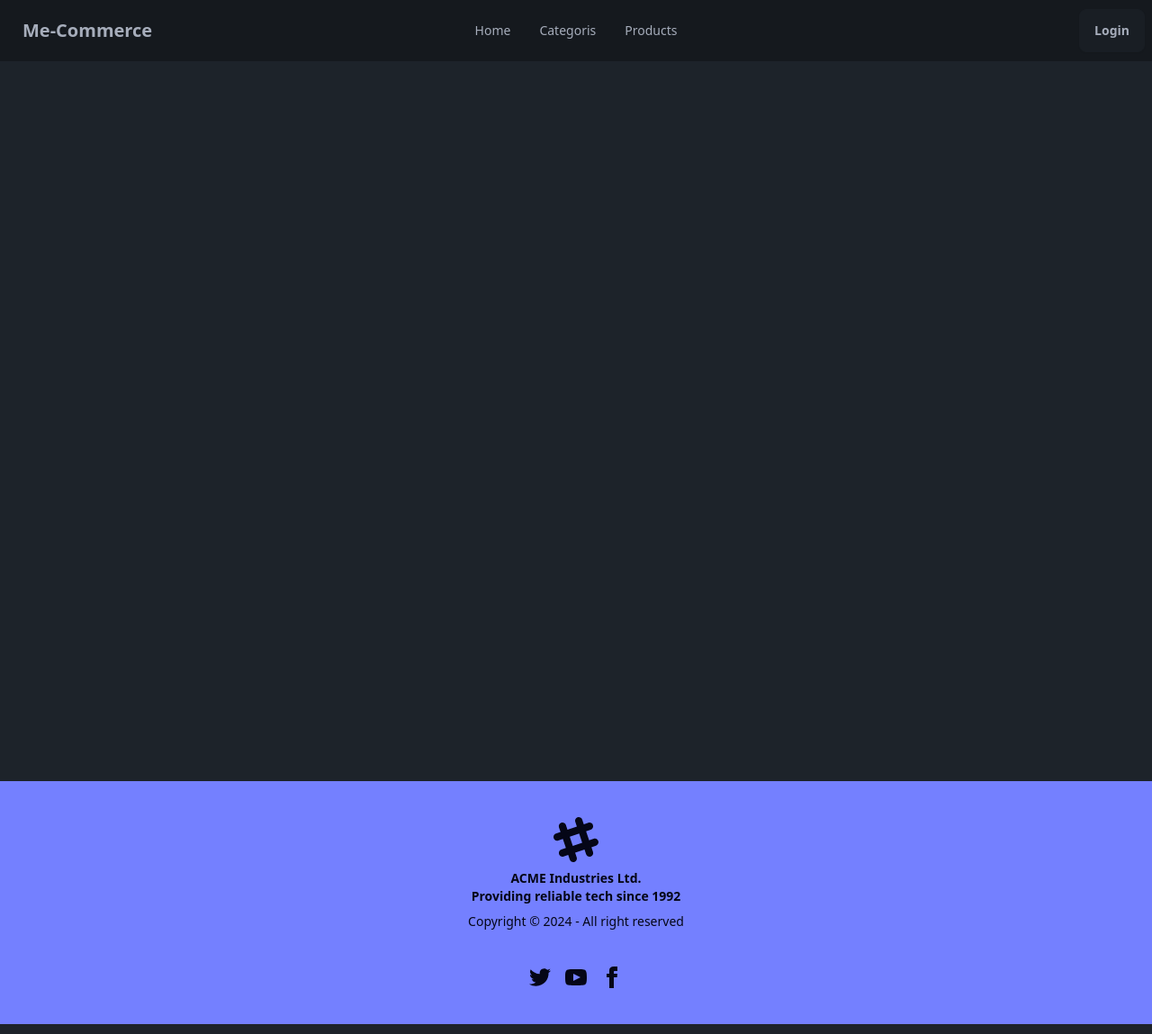
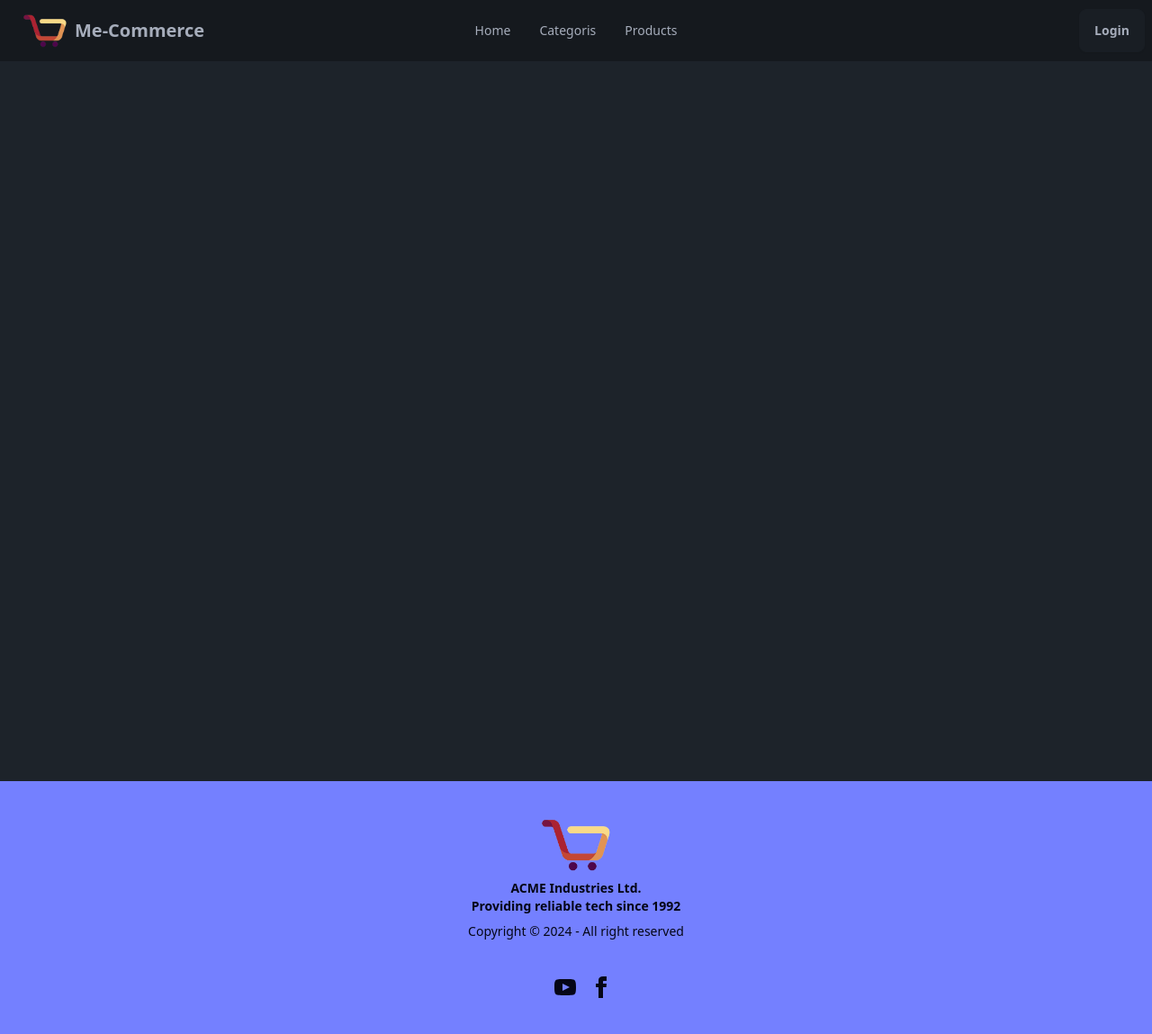
Before and after one commit to NFRIDOY/MeCommerce, a Next.js app: page / in a window 1280 px wide. Shown: the whole page at 90% size. Built offline with nearby package versions, Linux system fonts and the light colour scheme.

Commit message:
✅[Update] logo

```diff
--- a/src/components/shared/Footer.tsx
+++ b/src/components/shared/Footer.tsx
@@ -1,20 +1,21 @@
 import React from "react";
+import { logo } from "@/utils/exports/logos";
+import Link from "next/link";
+import Image from "next/image";
 
 const Footer = () => {
     return (
         <div className="bg-base-300">
             <footer className="footer footer-center bg-primary text-primary-content p-10">
                 <aside>
-                    <svg
-                        width="50"
-                        height="50"
-                        viewBox="0 0 24 24"
-                        xmlns="http://www.w3.org/2000/svg"
-                        fillRule="evenodd"
-                        clipRule="evenodd"
-                        className="inline-block fill-current">
-                        <path d="M22.672 15.226l-2.432.811.841 2.515c.33 1.019-.209 2.127-1.23 2.456-1.15.325-2.148-.321-2.463-1.226l-.84-2.518-5.013 1.677.84 2.517c.391 1.203-.434 2.542-1.831 2.542-.88 0-1.601-.564-1.86-1.314l-.842-2.516-2.431.809c-1.135.328-2.145-.317-2.463-1.229-.329-1.018.211-2.127 1.231-2.456l2.432-.809-1.621-4.823-2.432.808c-1.355.384-2.558-.59-2.558-1.839 0-.817.509-1.582 1.327-1.846l2.433-.809-.842-2.515c-.33-1.02.211-2.129 1.232-2.458 1.02-.329 2.13.209 2.461 1.229l.842 2.515 5.011-1.677-.839-2.517c-.403-1.238.484-2.553 1.843-2.553.819 0 1.585.509 1.85 1.326l.841 2.517 2.431-.81c1.02-.33 2.131.211 2.461 1.229.332 1.018-.21 2.126-1.23 2.456l-2.433.809 1.622 4.823 2.433-.809c1.242-.401 2.557.484 2.557 1.838 0 .819-.51 1.583-1.328 1.847m-8.992-6.428l-5.01 1.675 1.619 4.828 5.011-1.674-1.62-4.829z"></path>
-                    </svg>
+                    <Link href={"/"}>
+                        <Image
+                            src={logo}
+                            width={80}
+                            height={80}
+                            alt="Picture of the author"
+                        />
+                    </Link>
                     <p className="font-bold">
                         ACME Industries Ltd.
                         <br />
@@ -27,16 +28,7 @@ const Footer = () => {
                 </aside>
                 <nav>
                     <div className="grid grid-flow-col gap-4">
-                        <a>
-                            <svg
-                                xmlns="http://www.w3.org/2000/svg"
-                                width="24"
-                                height="24"
-                                viewBox="0 0 24 24"
-                                className="fill-current">
-                                <path d="M24 4.557c-.883.392-1.832.656-2.828.775 1.017-.609 1.798-1.574 2.165-2.724-.951.564-2.005.974-3.127 1.195-.897-.957-2.178-1.555-3.594-1.555-3.179 0-5.515 2.966-4.797 6.045-4.091-.205-7.719-2.165-10.148-5.144-1.29 2.213-.669 5.108 1.523 6.574-.806-.026-1.566-.247-2.229-.616-.054 2.281 1.581 4.415 3.949 4.89-.693.188-1.452.232-2.224.084.626 1.956 2.444 3.379 4.6 3.419-2.07 1.623-4.678 2.348-7.29 2.04 2.179 1.397 4.768 2.212 7.548 2.212 9.142 0 14.307-7.721 13.995-14.646.962-.695 1.797-1.562 2.457-2.549z"></path>
-                            </svg>
-                        </a>
+                        <a></a>
                         <a>
                             <svg
                                 xmlns="http://www.w3.org/2000/svg"
--- a/src/components/shared/Navbar.tsx
+++ b/src/components/shared/Navbar.tsx
@@ -1,3 +1,5 @@
+import { logo } from "@/utils/exports/logos";
+import Image from "next/image";
 import Link from "next/link";
 import React from "react";
 
@@ -44,7 +46,18 @@ const Navbar = () => {
                             {menu}
                         </ul>
                     </div>
-                    <a className="btn btn-ghost text-xl">Me-Commerce</a>
+                    <a className="btn btn-ghost text-xl">
+                        <Image
+                            src={logo}
+                            width={50}
+                            height={50}
+                            alt="Picture of the author"
+                        />
+                        <span>
+
+                        Me-Commerce
+                        </span>
+                    </a>
                 </div>
                 <div className="navbar-center hidden lg:flex">
                     <ul className="menu menu-horizontal px-1">{menu}</ul>
--- /dev/null
+++ b/src/utils/exports/logos.ts
@@ -0,0 +1,3 @@
+import logo from "@/assets/logos/logo.png";
+
+export { logo };
```
